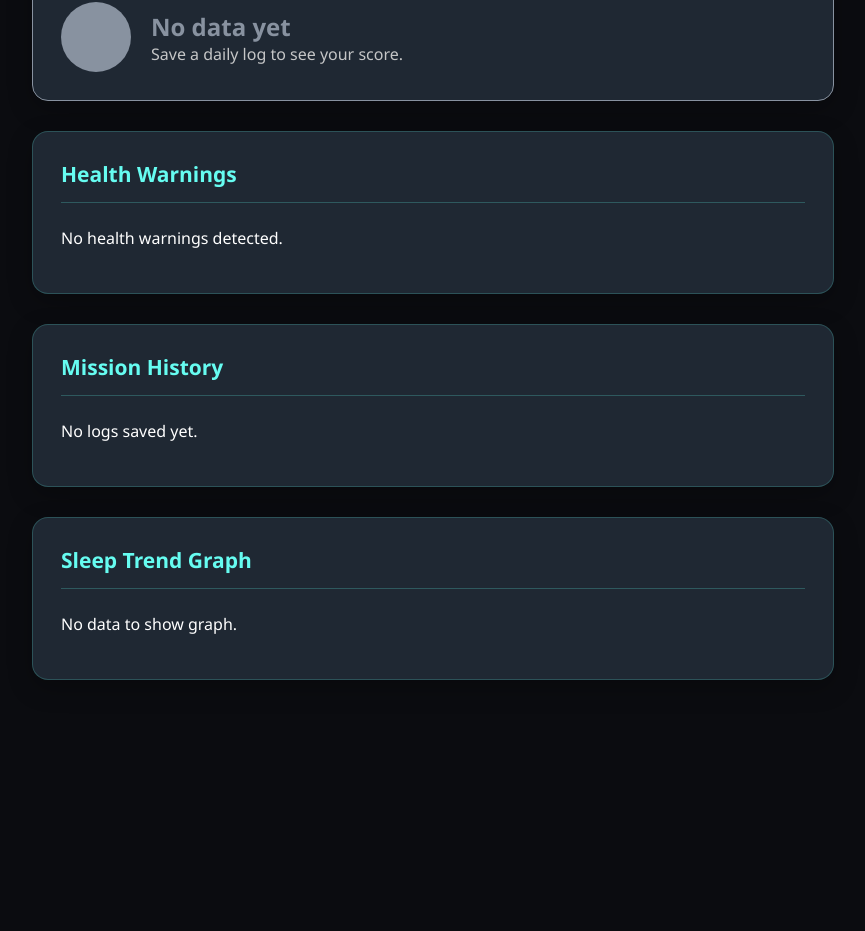
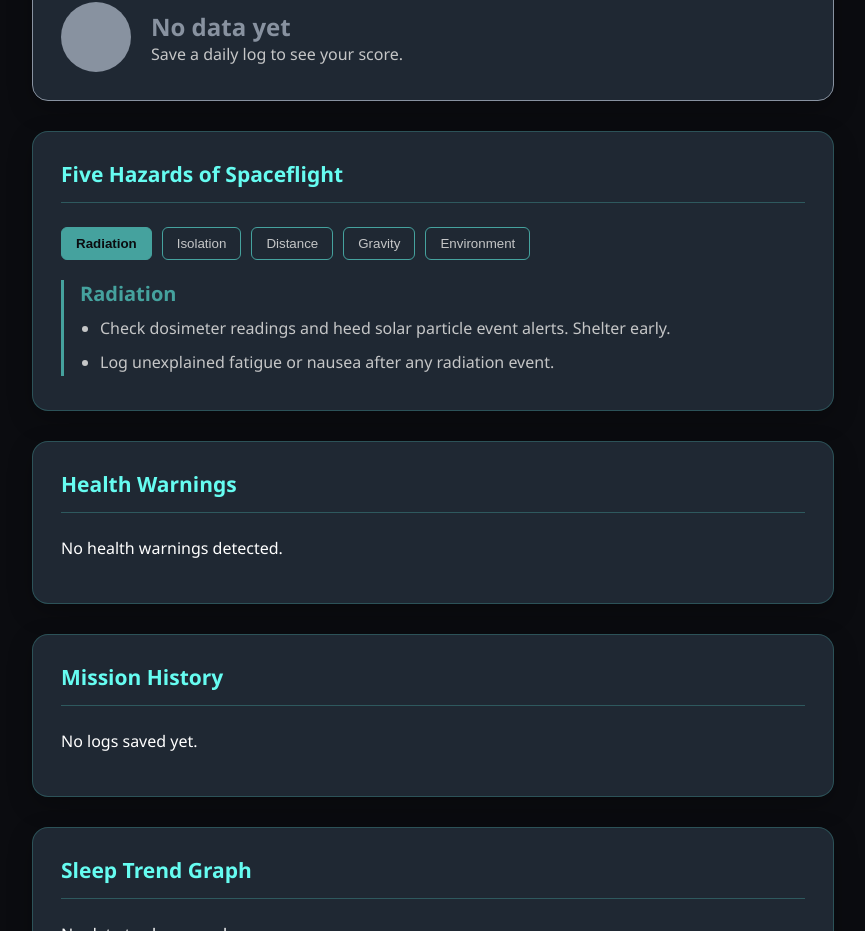
Before and after one commit to zahadaftab/astronaut-health-monitor, a React (Vite) app: page / in a window 1280 px wide. Shown: the part 880-1811 px from the top of the page, without its empty margins (207-1072 px from the left). Before the commit the page ends 1625 px from the top, so only its background shows below. Built offline with nearby package versions, Linux system fonts and the light colour scheme.

Commit message:
add space context tooltip

```diff
--- a/src/App.jsx
+++ b/src/App.jsx
@@ -3,6 +3,7 @@ import "./App.css";
 import SleepTrendChart from "./components/SleepTrendChart";
 import { checkHealthWarnings } from "./utils/warningEngine.js";
 import HealthScoreCard from "./components/HealthScoreCard";
+import SpaceContext  from "./components/SpaceContext.jsx";
 
 function App() {
   const [formData, setFormData] = useState({
@@ -99,6 +100,7 @@ function App() {
         </form>
       </div>
       <HealthScoreCard warnings={warnings} logs={savedLogs} />
+      <SpaceContext/>
       {/* Step 13: Health Warnings */}
       <div className="card" style={{ marginTop: "30px" }}>
         <h2>Health Warnings</h2>
@@ -148,6 +150,7 @@ function App() {
           <SleepTrendChart logs={savedLogs} />
         )}
             </div>
+
     </div>
   );
 }
--- /dev/null
+++ b/src/components/SpaceContext.jsx
@@ -0,0 +1,113 @@
+import { useState } from "react";
+
+const hazards = [
+  {
+    id: "radiation",
+    label: "Radiation",
+    points: [
+      "Check dosimeter readings and heed solar particle event alerts. Shelter early.",
+      "Log unexplained fatigue or nausea after any radiation event.",
+    ],
+  },
+  {
+    id: "isolation",
+    label: "Isolation",
+    points: [
+      "Sleep and mood shifts are often the first sign of behavioral strain.",
+      "A falling mood trend is worth raising with the crew or ground support.",
+    ],
+  },
+  {
+    id: "distance",
+    label: "Distance",
+    points: [
+      "Comm delay and no quick return mean more autonomous medical decisions.",
+      "Consistent daily logs give ground teams the baseline they need.",
+    ],
+  },
+  {
+    id: "gravity",
+    label: "Gravity",
+    points: [
+      "Altered gravity drives bone loss, muscle loss, and fluid shifts.",
+      "Protect your exercise minutes. Watch for resting heart rate drift.",
+    ],
+  },
+  {
+    id: "environment",
+    label: "Environment",
+    points: [
+      "Cabin CO₂, noise, light, and temperature all affect sleep quality.",
+      "Persistent headaches or poor sleep may point to a habitat issue. Report them.",
+    ],
+  },
+];
+
+function SpaceContext() {
+  const [activeId, setActiveId] = useState(hazards[0].id);
+  const active = hazards.find((h) => h.id === activeId);
+
+  return (
+    <div className="card" style={{ marginTop: "30px" }}>
+      <h2>Five Hazards of Spaceflight</h2>
+
+      <div
+        style={{
+          display: "flex",
+          flexWrap: "wrap",
+          gap: "10px",
+          marginBottom: "20px",
+        }}
+      >
+        {hazards.map((hazard) => {
+          const isActive = hazard.id === activeId;
+          return (
+            <button
+              key={hazard.id}
+              type="button"
+              onClick={() => setActiveId(hazard.id)}
+              style={{
+                padding: "8px 14px",
+                borderRadius: "6px",
+                border: "1px solid #45a29e",
+                backgroundColor: isActive ? "#45a29e" : "transparent",
+                color: isActive ? "#0b0c10" : "#c5c6c7",
+                fontWeight: isActive ? "bold" : "normal",
+                cursor: "pointer",
+              }}
+            >
+              {hazard.icon} {hazard.label}
+            </button>
+          );
+        })}
+      </div>
+
+      <div
+        style={{
+          borderLeft: "3px solid #45a29e",
+          paddingLeft: "16px",
+        }}
+      >
+        <div
+          style={{
+            fontSize: "20px",
+            fontWeight: "bold",
+            color: "#45a29e",
+            marginBottom: "8px",
+          }}
+        >
+          {active.label}
+        </div>
+        <ul style={{ margin: 0, paddingLeft: "20px", color: "#c5c6c7" }}>
+          {active.points.map((point, index) => (
+            <li key={index} style={{ marginBottom: "6px" }}>
+              {point}
+            </li>
+          ))}
+        </ul>
+      </div>
+    </div>
+  );
+}
+
+export default SpaceContext;
```
